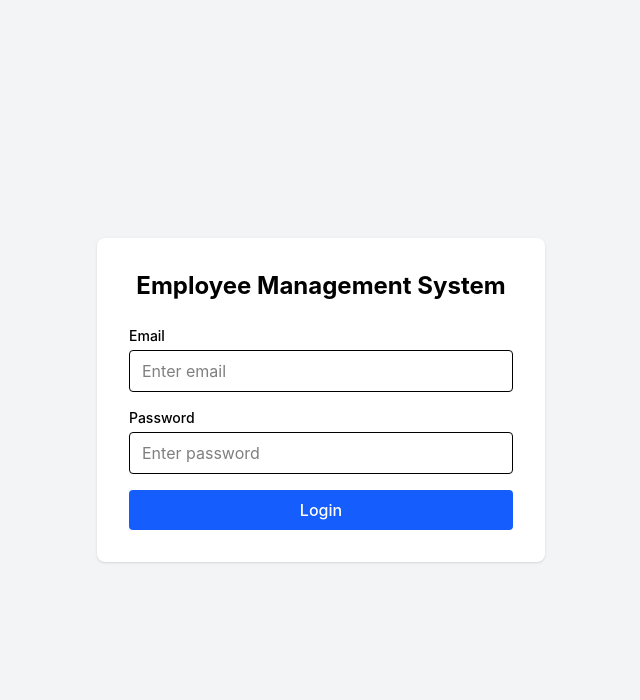
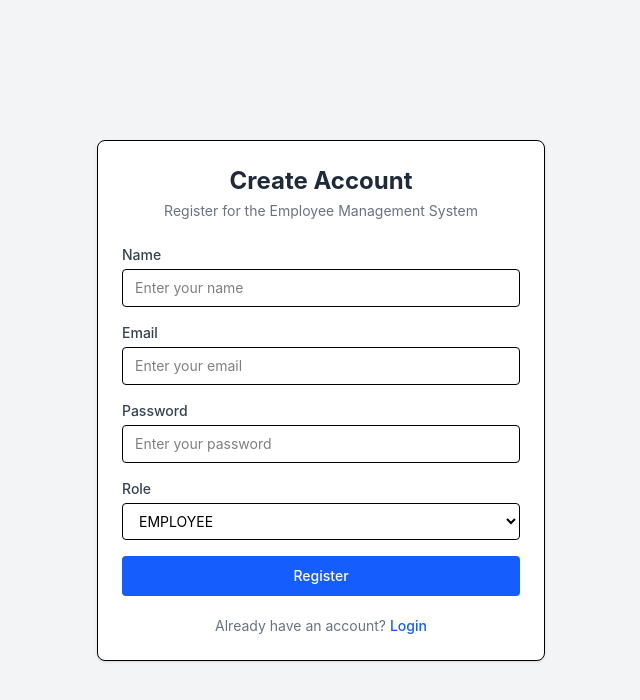
Before and after one commit to Niraj1996abcd/employee-management-system, a React (Vite) app in the folder client/: page /register in a window 1280 px wide. Before the commit this address led to /login. Shown: the top 700 px of the page, without its empty margins (319-959 px from the left). Built offline with nearby package versions, Linux system fonts and the light colour scheme; no server answers.

Commit message:
Add user registration

```diff
--- a/client/src/features/auth/authApi.ts
+++ b/client/src/features/auth/authApi.ts
@@ -21,6 +21,24 @@ interface LoginResponse {
   };
 }
 
+interface RegisterRequest {
+  name: string;
+  email: string;
+  password: string;
+  role: "ADMIN" | "HR" | "EMPLOYEE";
+}
+
+interface RegisterResponse {
+  success: boolean;
+  message: string;
+  data: {
+    id: string;
+    name: string;
+    email: string;
+    role: "ADMIN" | "HR" | "EMPLOYEE";
+  };
+}
+
 export const authApi = apiSlice.injectEndpoints({
   endpoints: (builder) => ({
     login: builder.mutation<LoginResponse, LoginRequest>({
@@ -30,7 +48,21 @@ export const authApi = apiSlice.injectEndpoints({
         body,
       }),
     }),
+
+    register: builder.mutation<
+      RegisterResponse,
+      RegisterRequest
+    >({
+      query: (body) => ({
+        url: "/auth/register",
+        method: "POST",
+        body,
+      }),
+    }),
   }),
 });
 
-export const { useLoginMutation } = authApi;
+export const {
+  useLoginMutation,
+  useRegisterMutation,
+} = authApi;
--- /dev/null
+++ b/client/src/pages/Register.tsx
@@ -0,0 +1,208 @@
+import { useState } from "react";
+import type { FormEvent } from "react";
+import { Link, useNavigate } from "react-router-dom";
+
+import { useRegisterMutation } from "../features/auth/authApi";
+
+const Register = () => {
+  const navigate = useNavigate();
+
+  const [register, { isLoading }] =
+    useRegisterMutation();
+
+  const [formData, setFormData] = useState({
+    name: "",
+    email: "",
+    password: "",
+    role: "EMPLOYEE",
+  });
+
+  const [errorMessage, setErrorMessage] = useState("");
+  const [successMessage, setSuccessMessage] = useState("");
+
+  const handleChange = (
+    e: React.ChangeEvent<
+      HTMLInputElement | HTMLSelectElement
+    >
+  ) => {
+    const { name, value } = e.target;
+
+    setFormData((prev) => ({
+      ...prev,
+      [name]: value,
+    }));
+  };
+
+  const handleSubmit = async (
+    e: FormEvent<HTMLFormElement>
+  ) => {
+    e.preventDefault();
+
+    setErrorMessage("");
+    setSuccessMessage("");
+
+    try {
+      await register({
+        name: formData.name,
+        email: formData.email,
+        password: formData.password,
+        role: formData.role as
+          | "ADMIN"
+          | "HR"
+          | "EMPLOYEE",
+      }).unwrap();
+
+      setSuccessMessage(
+        "Registration successful. Redirecting to login..."
+      );
+
+      setTimeout(() => {
+        navigate("/login");
+      }, 1000);
+    } catch (error: any) {
+      const message =
+        error?.data?.message ||
+        "Registration failed. Please try again.";
+
+      setErrorMessage(message);
+    }
+  };
+
+  return (
+    <div className="flex min-h-screen items-center justify-center bg-gray-100 px-4">
+      <div className="w-full max-w-md rounded-lg border bg-white p-6 shadow-sm">
+        <div className="mb-6 text-center">
+          <h1 className="text-2xl font-bold text-gray-800">
+            Create Account
+          </h1>
+
+          <p className="mt-1 text-sm text-gray-500">
+            Register for the Employee Management System
+          </p>
+        </div>
+
+        {errorMessage && (
+          <div className="mb-4 rounded-lg border border-red-200 bg-red-50 p-3">
+            <p className="text-sm font-medium text-red-700">
+              {errorMessage}
+            </p>
+          </div>
+        )}
+
+        {successMessage && (
+          <div className="mb-4 rounded-lg border border-green-200 bg-green-50 p-3">
+            <p className="text-sm font-medium text-green-700">
+              {successMessage}
+            </p>
+          </div>
+        )}
+
+        <form
+          onSubmit={handleSubmit}
+          className="space-y-4"
+        >
+          {/* Name */}
+          <div>
+            <label className="mb-1 block text-sm font-medium text-gray-700">
+              Name
+            </label>
+
+            <input
+              type="text"
+              name="name"
+              value={formData.name}
+              onChange={handleChange}
+              required
+              placeholder="Enter your name"
+              className="w-full rounded border px-3 py-2 text-sm outline-none focus:border-blue-500"
+            />
+          </div>
+
+          {/* Email */}
+          <div>
+            <label className="mb-1 block text-sm font-medium text-gray-700">
+              Email
+            </label>
+
+            <input
+              type="email"
+              name="email"
+              value={formData.email}
+              onChange={handleChange}
+              required
+              placeholder="Enter your email"
+              className="w-full rounded border px-3 py-2 text-sm outline-none focus:border-blue-500"
+            />
+          </div>
+
+          {/* Password */}
+          <div>
+            <label className="mb-1 block text-sm font-medium text-gray-700">
+              Password
+            </label>
+
+            <input
+              type="password"
+              name="password"
+              value={formData.password}
+              onChange={handleChange}
+              required
+              placeholder="Enter your password"
+              className="w-full rounded border px-3 py-2 text-sm outline-none focus:border-blue-500"
+            />
+          </div>
+
+          {/* Role */}
+          <div>
+            <label className="mb-1 block text-sm font-medium text-gray-700">
+              Role
+            </label>
+
+            <select
+              name="role"
+              value={formData.role}
+              onChange={handleChange}
+              required
+              className="w-full rounded border bg-white px-3 py-2 text-sm outline-none focus:border-blue-500"
+            >
+              <option value="EMPLOYEE">
+                EMPLOYEE
+              </option>
+
+              <option value="HR">
+                HR
+              </option>
+
+              <option value="ADMIN">
+                ADMIN
+              </option>
+            </select>
+          </div>
+
+          {/* Submit */}
+          <button
+            type="submit"
+            disabled={isLoading}
+            className="w-full rounded bg-blue-600 px-4 py-2.5 text-sm font-medium text-white hover:bg-blue-700 disabled:cursor-not-allowed disabled:opacity-50"
+          >
+            {isLoading ? "Registering..." : "Register"}
+          </button>
+        </form>
+
+        <div className="mt-5 text-center">
+          <p className="text-sm text-gray-500">
+            Already have an account?{" "}
+            <Link
+              to="/login"
+              className="font-medium text-blue-600 hover:text-blue-700"
+            >
+              Login
+            </Link>
+          </p>
+        </div>
+      </div>
+    </div>
+  );
+};
+
+export default Register;
--- a/client/src/routes/AppRoutes.tsx
+++ b/client/src/routes/AppRoutes.tsx
@@ -7,12 +7,13 @@ import AddEmployee from "../pages/AddEmployee";
 import ProtectedRoute from "./ProtectedRoute";
 import MainLayout from "../layouts/MainLayout";
 import EditEmployee from "../pages/EditEmployee";
+import Register from "../pages/Register";
 const AppRoutes = () => {
   return (
     <Routes>
       {/* Public routes */}
       <Route path="/login" element={<Login />} />
-
+      <Route path="/register" element={<Register />} />
       {/* Protected routes */}
       <Route element={<ProtectedRoute />}>
         <Route element={<MainLayout />}>
```
Also changed, not shown: client/src/pages/Login.tsx (+12 -0 lines).
